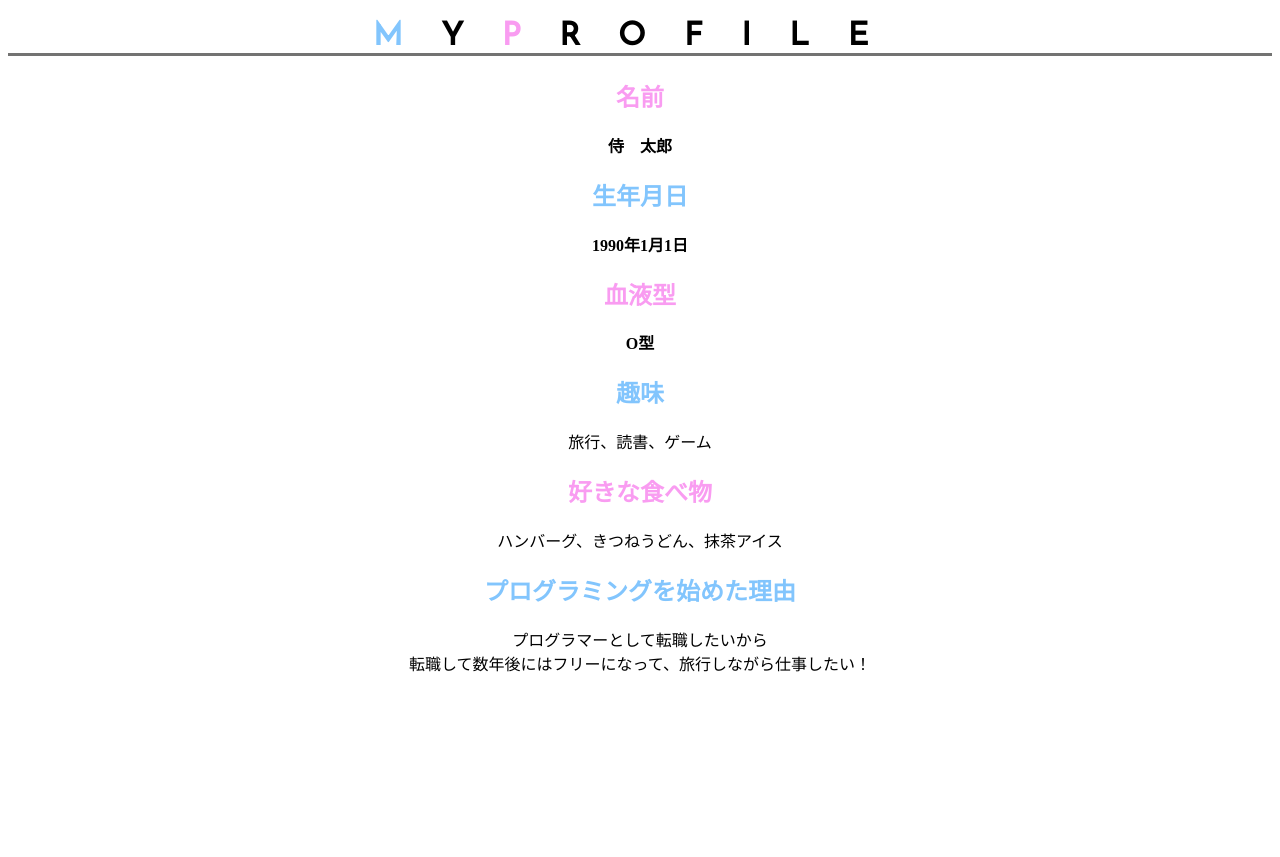
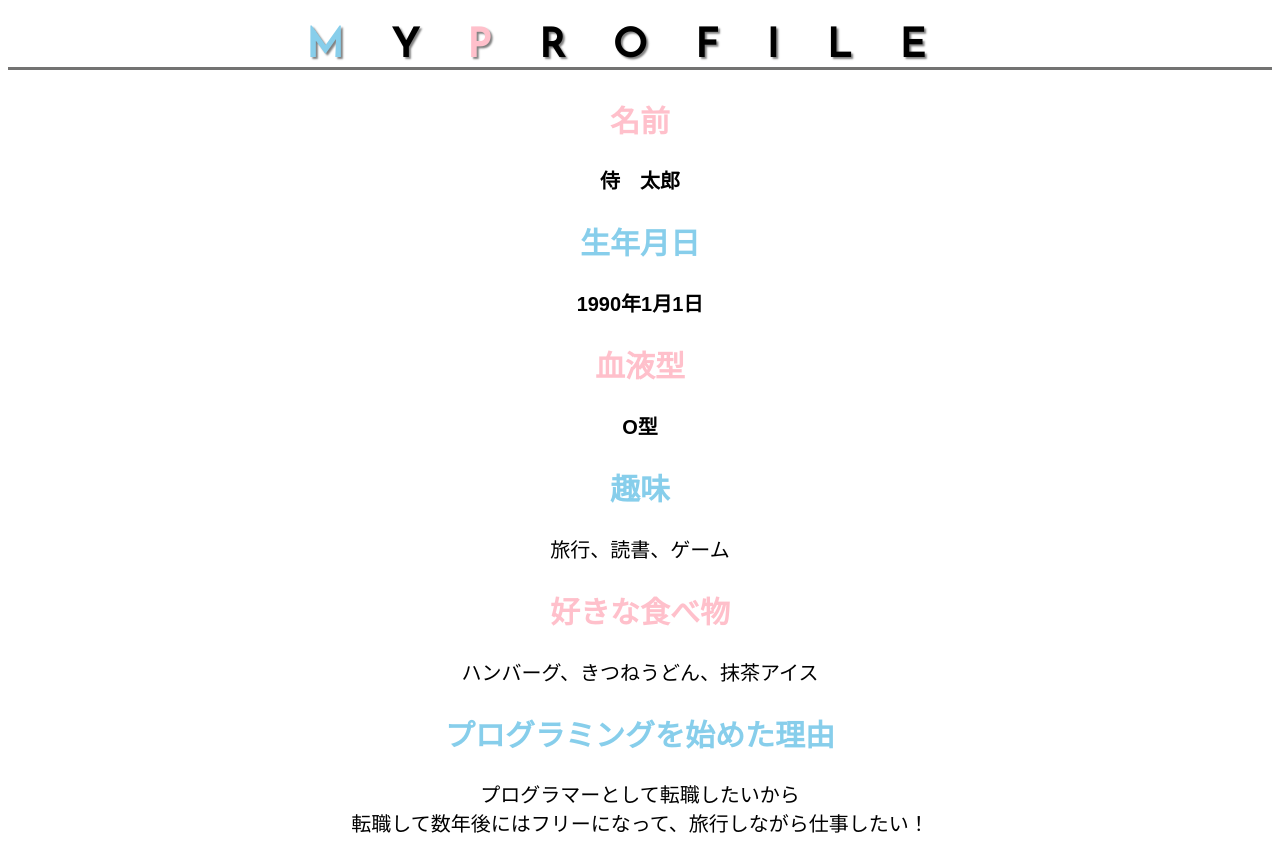
Before and after one commit to Chakochaco1972/github-basic-kadai, a plain HTML site: page kadai_015/kadai015.html in a window 1280 px wide. Before the commit the page ends 800 px from the top, so only its background shows below. Drawn offline with Linux system fonts and the light colour scheme.

Commit message:
15章課題再UP

```diff
--- a/kadai_015/style.css
+++ b/kadai_015/style.css
@@ -1,15 +1,17 @@
-/* body */
-/* style.cssに記述 h1の装飾  */
+/* style.cssに記述 */
 
-html{
-  font-size:16pcx;
+html {
+  font-size: 20px;
+}
+
+body {
+   font-family:"Arial", "Meiryo", sans-serif;
 }
 h1 {
-  font-size: 2rem; /* ルート要素の2倍（32px） */
   font-family: "Josefin Sans", sans-serif;
-  font-weight: <weight>;
-  font-style: normal;
+  font-size: 2rem; /* ルート要素の2倍（40px） */
   letter-spacing:1.2em;
+  text-shadow: 2px 2px 2px gray;
   border-bottom:solid 3px rgb(115, 115, 114);
   text-align:center;
 }
@@ -20,24 +22,23 @@ h1 {
   font-weight: 400;
   font-style: normal;
 }
-*/
 .josefin-sans-<uniquifier> {
   font-family: "Josefin Sans", sans-serif;
   font-optical-sizing: auto;
   font-weight: <weight>;
   font-style: normal;
 }
-
-h2,p{
+*/
+h2,p {
   text-align:center;
 }
 
-#basic {
+#basic p{
   font-weight:bold;
 }
-.blue{
-  color:#82c5fd;
+.blue {
+  color:skyblue;
 }
-.pink{
-  color:#f99cf1;
+.pink {
+  color:rgb(255, 192, 203)
 }
```
